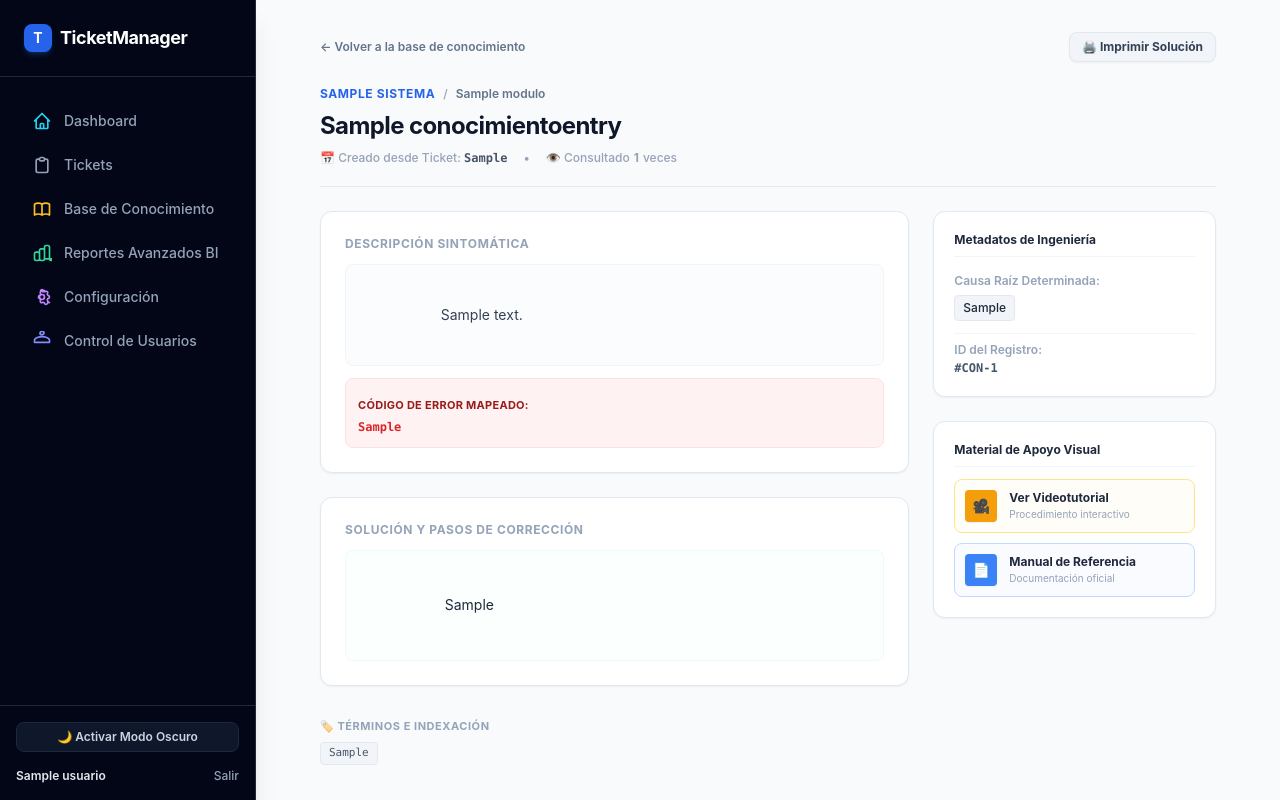
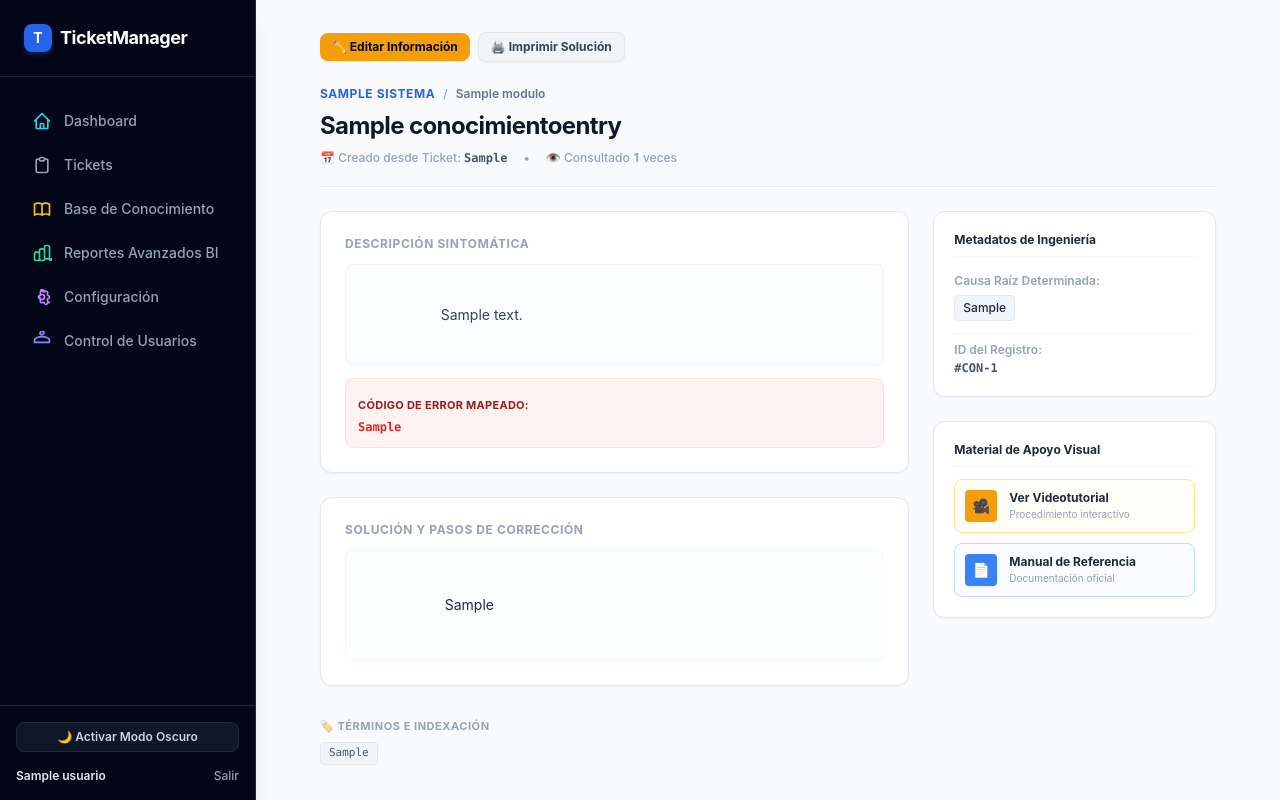
Before and after one commit to ilegardas/ticket-manager, a Django app: template templates/conocimiento/detalle.html in a window 1280 px wide. Run offline with Django 5.2, Linux system fonts and the light colour scheme; the template is opened without the code that fills it: values that come from a table or form of the project are taken from there, others are empty; a user stored in the database is signed in; tables that the repository leaves empty hold one stand-in row (values such as "Sample post"); parts of the project's set-up code (start-up, migrations or seed data) failed here and were passed over; some libraries are stand-ins or nearby versions.

Commit message:
Add edit button for solution information
Added edit button to allow modification of solution information.

```diff
--- a/templates/conocimiento/detalle.html
+++ b/templates/conocimiento/detalle.html
@@ -4,10 +4,15 @@
 
 {% block content %}
 <div class="max-w-4xl mx-auto space-y-6">
-    <div class="flex items-center justify-between no-print">
-        <a href="{% url 'panel_conocimiento_lista' %}" class="inline-flex items-center text-xs font-semibold text-slate-500 dark:text-darkTextSub hover:text-slate-900 dark:hover:text-amber-400 transition">
-            ← Volver a la base de conocimiento
-        </a>
+    <div class="flex items-center gap-2 no-print">
+        <!-- ✏️ BOTÓN DISPARADOR DE EDICIÓN CON HTMX -->
+        <button hx-get="{% url 'panel_conocimiento_editar' solucion.id %}"
+                hx-target="#global-modal-content"
+                onclick="abrirModal()"
+                class="bg-amber-500 hover:bg-amber-600 text-slate-950 font-bold text-xs py-1.5 px-3 rounded-lg shadow-sm transition">
+            ✏️ Editar Información
+        </button>
+
         <button onclick="window.print()" class="bg-slate-100 hover:bg-slate-200 dark:bg-darkPanel dark:hover:bg-slate-800 text-slate-700 dark:text-slate-300 border dark:border-slate-700 font-bold text-xs py-1.5 px-3 rounded-lg shadow-sm transition">
             🖨️ Imprimir Solución
         </button>
```
